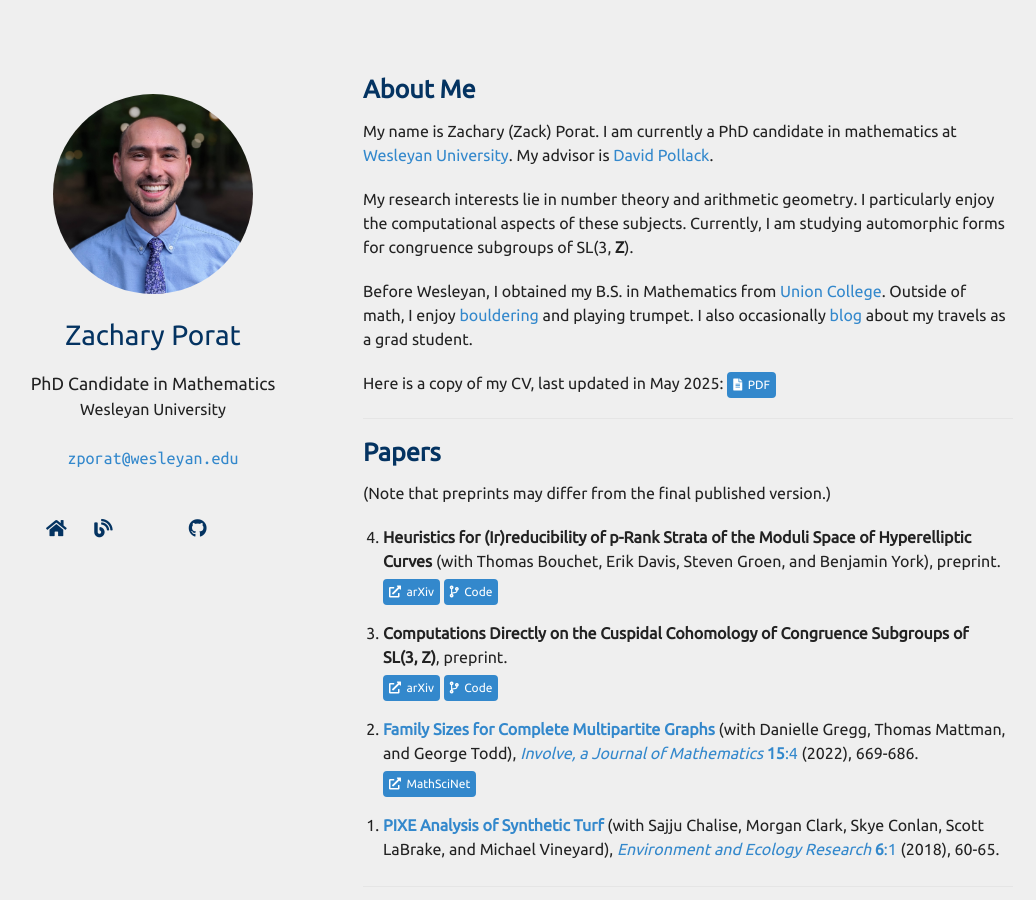
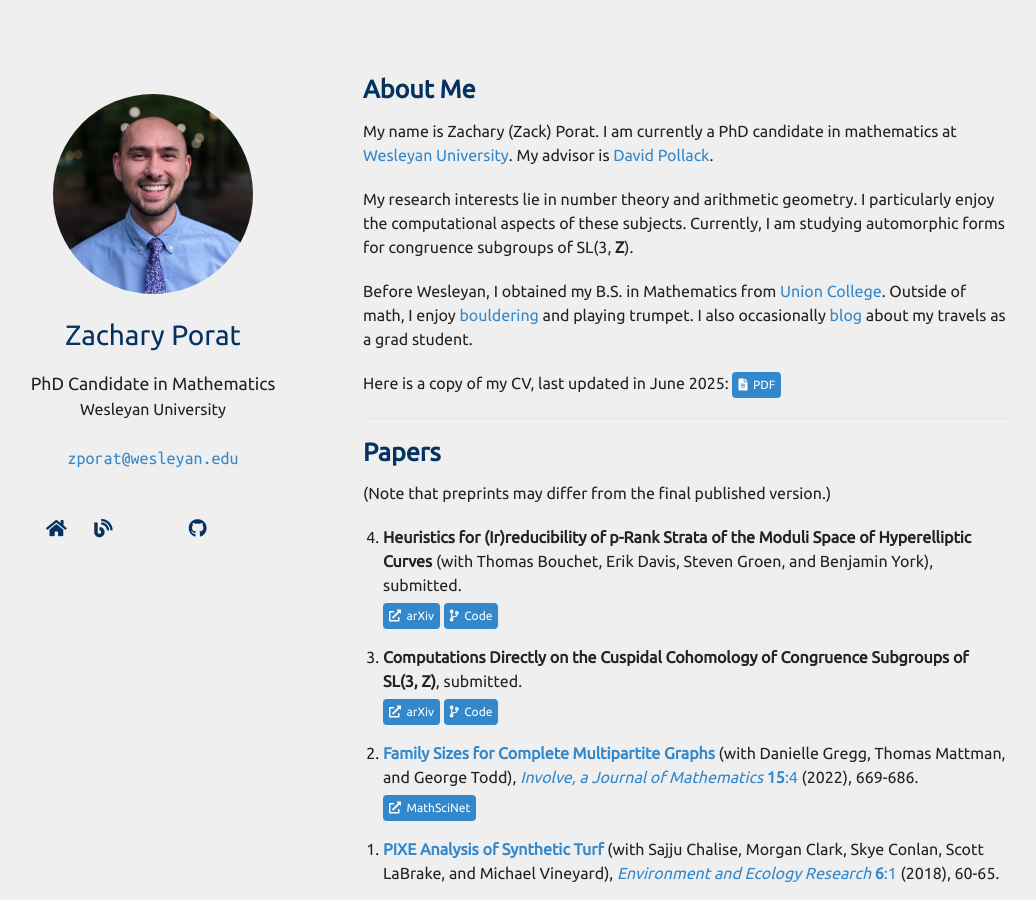
Before and after one commit to zporat/zporat.github.io, a Jekyll site: the page built from index.md, in a window 1280 px wide and 900 px high. Shown: the whole window, without its empty margins (102-1138 px from the left). Built offline with Jekyll 4.4.1, drawn with Linux system fonts in a browser that asks for light colours; nearby versions of some CDN libraries; a style sheet for code colours, icons or effects is not loaded; our own code applies the rules of GitHub Pages for plain Markdown files.

Commit message:
june cv update

```diff
--- a/_data/publications.yml
+++ b/_data/publications.yml
@@ -3,12 +3,12 @@ main:
     authors: with Thomas Bouchet, Erik Davis, Steven Groen, and Benjamin York
     arxiv: https://arxiv.org/abs/2506.06457
     code: https://github.com/Thittho/Non-ordinary-locus
-    status: preprint
+    status: submitted
 
   - title: Computations Directly on the Cuspidal Cohomology of Congruence Subgroups of SL(3,&nbsp;Z)
     arxiv: https://arxiv.org/abs/2410.02734
     code: https://github.com/zporat/cuspidal-cohomology
-    status: preprint
+    status: submitted
 
   - title: Family Sizes for Complete Multipartite Graphs
     authors: with Danielle Gregg, Thomas Mattman, and George Todd
--- a/index.md
+++ b/index.md
@@ -10,7 +10,7 @@ My research interests lie in number theory and arithmetic geometry.  I particula
 
 Before Wesleyan, I obtained my B.S. in Mathematics from [Union College](https://www.union.edu/mathematics).  Outside of math, I enjoy [bouldering](https://zporat.github.io/files/pictures/bouldering.jpg) and playing trumpet.  I also occasionally [blog](https://zporat.github.io/blog.html) about my travels as a grad student.
 
-Here is a copy of my CV, last updated in May 2025: <a href="{{ site.cv_link }}" class="button" style="font-size:12px;"><i class="fas fa-file-alt" aria-hidden="true"></i>&nbsp; PDF</a>
+Here is a copy of my CV, last updated in June 2025: <a href="{{ site.cv_link }}" class="button" style="font-size:12px;"><i class="fas fa-file-alt" aria-hidden="true"></i>&nbsp; PDF</a>
 
 ---
 
```
Also changed, not shown: 1 other file.
